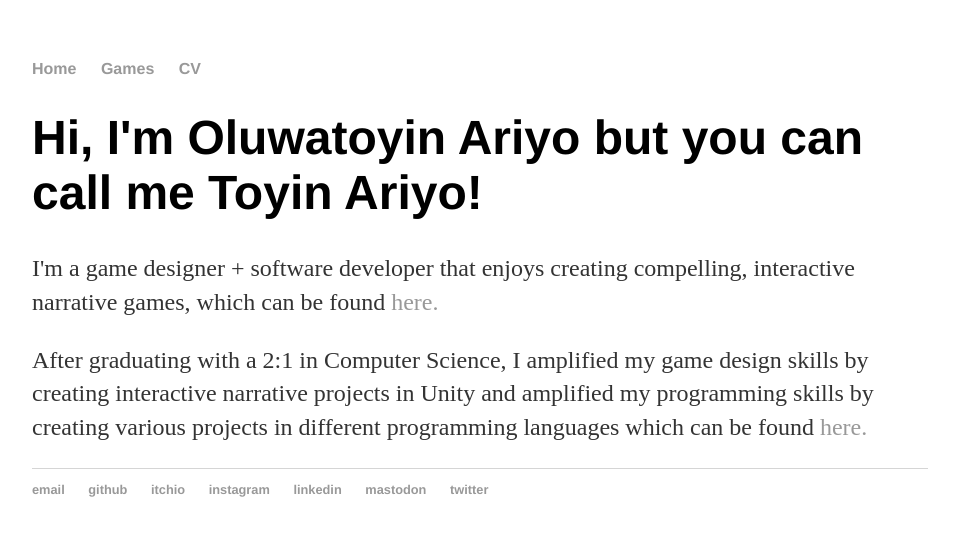
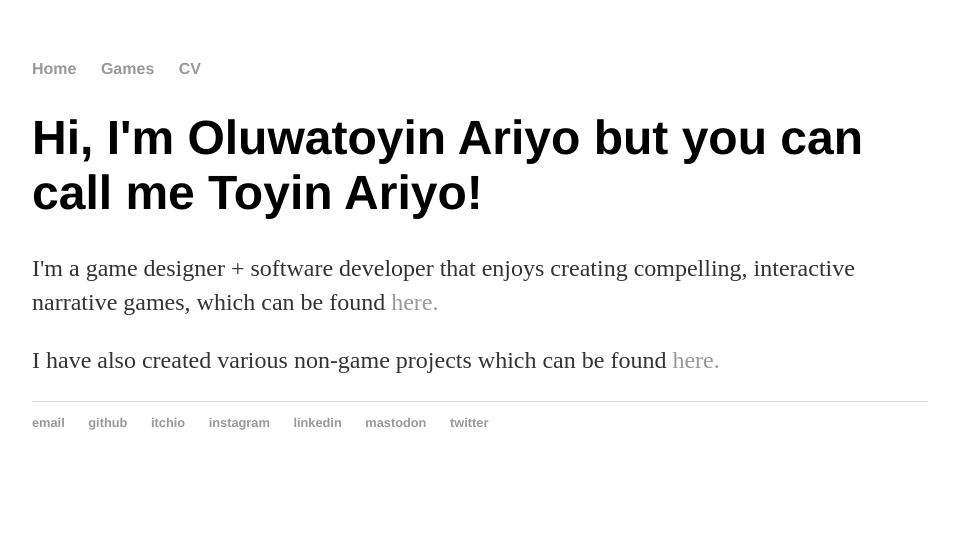
Before and after one commit to toyinariyo/toyinariyo.github.io, a Jekyll site: the page built from index.html, in a window 1280 px wide. Shown: the top 536 px of the page, without its empty margins (160-1119 px from the left). Built offline with Jekyll 4.4.1, drawn with Linux system fonts in a browser that asks for light colours.

Commit message:
Removed Computer Science degree mention

```diff
--- a/index.html
+++ b/index.html
@@ -6,4 +6,4 @@ title: Oluwatoyin Ariyo
         <h1>Hi, I'm Oluwatoyin Ariyo but you can call me Toyin Ariyo!</h1>
 	<p>I'm a game designer + software developer that enjoys creating compelling, interactive narrative games, which can be found <a href="/Games">here.</a></p>
 </div><!-- /.blurb -->
-<p>After graduating with a 2:1 in Computer Science, I amplified my game design skills by creating interactive narrative projects in Unity and amplified my programming skills by creating various projects in different programming languages which can be found <a href="https://github.com/toyinariyo">here.</a></p>
+<p>I have also created various non-game projects which can be found <a href="https://github.com/toyinariyo">here.</a></p>
```
